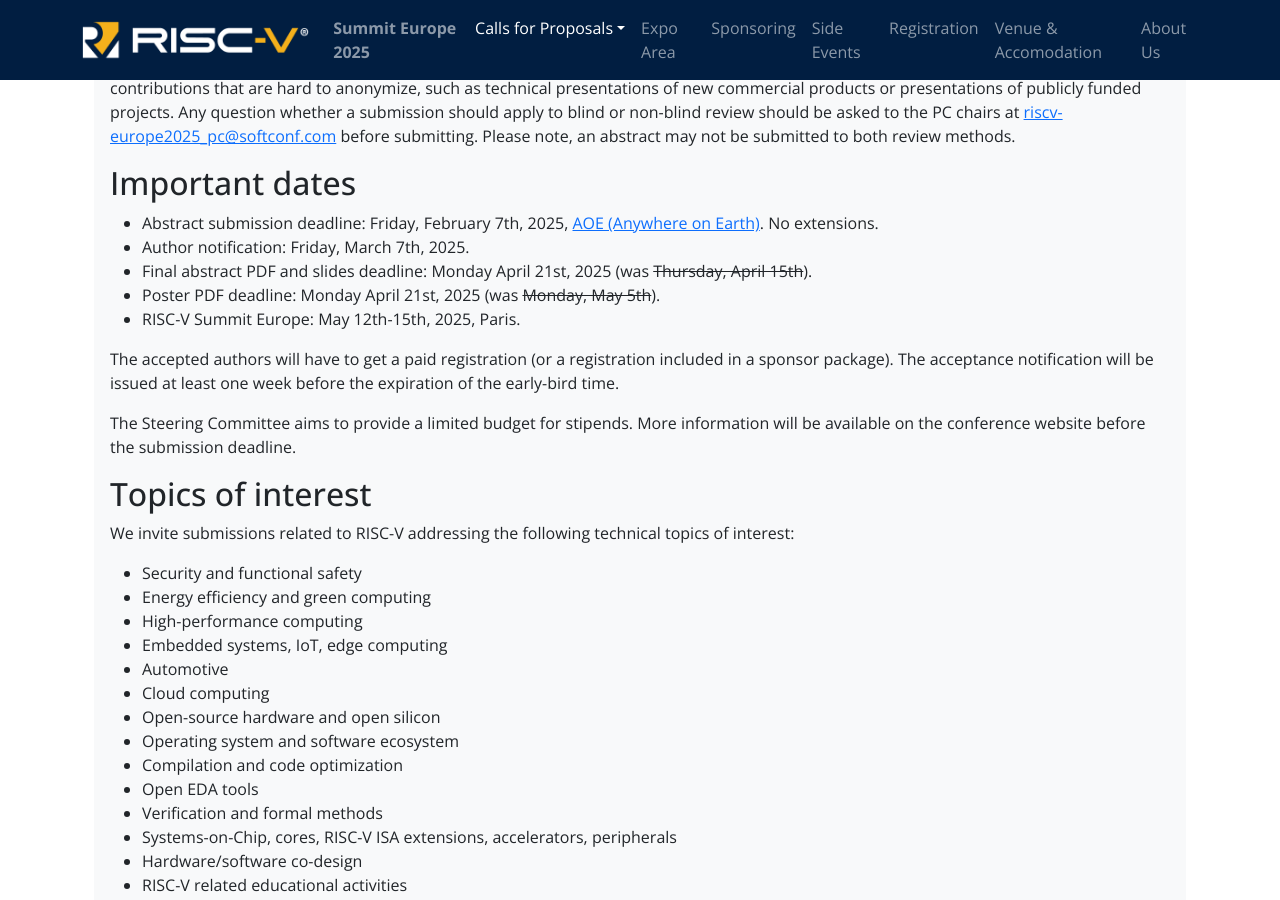
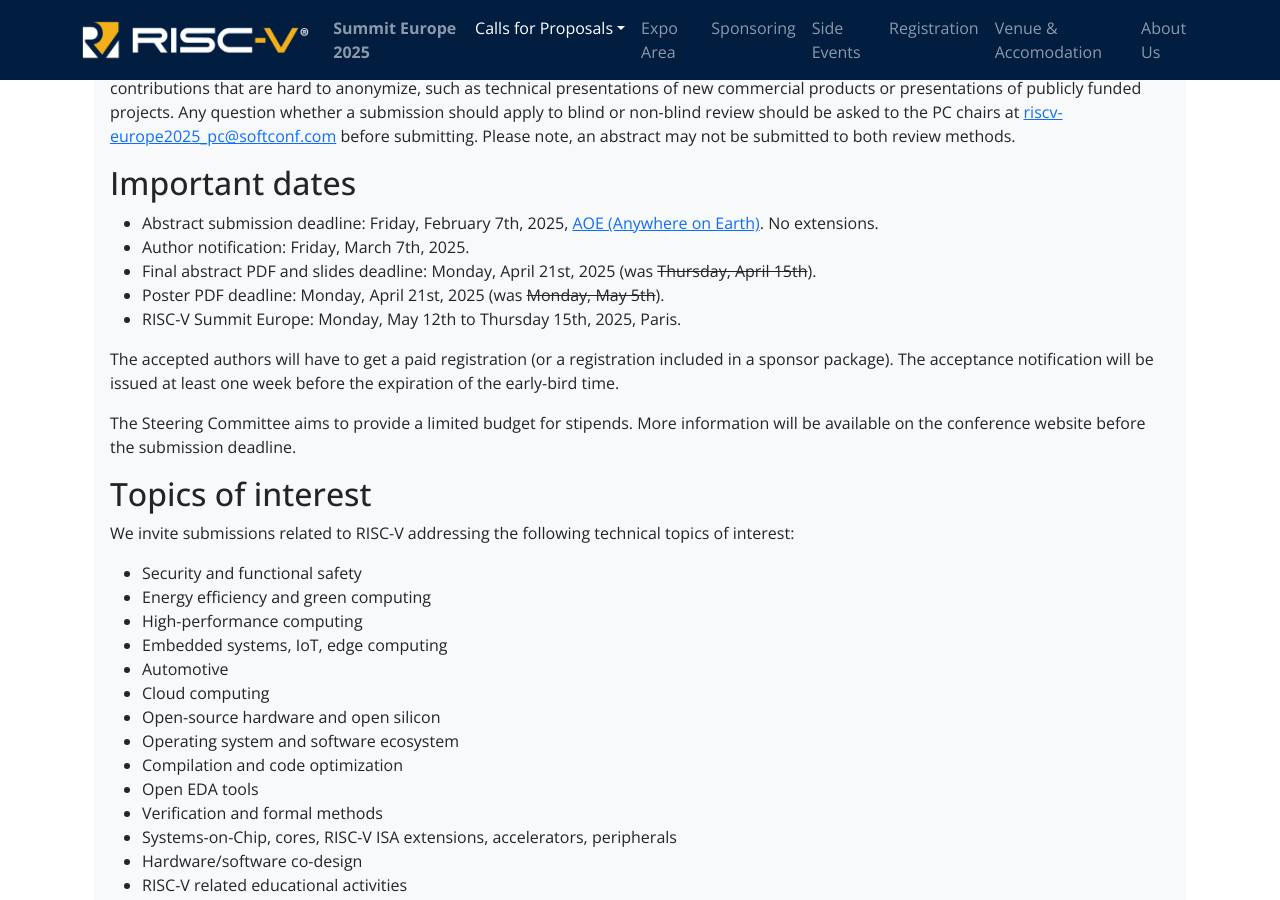
Before and after one commit to riscv-europe/summit-website-development, a Jekyll site: the page built from summit/2025/cfp.md, in a window 1280 px wide and 900 px high, scrolled down 940 px. Built offline with Jekyll 4.4.1, drawn with Linux system fonts in a browser that asks for light colours.

Commit message:
Fix: typos.

```diff
--- a/summit/2025/cfp.md
+++ b/summit/2025/cfp.md
@@ -54,9 +54,9 @@
   Earth)](https://en.wikipedia.org/wiki/Anywhere_on_Earth). No
   extensions.
 - Author notification: Friday, March 7th, 2025.
-- Final abstract PDF and slides deadline: Monday April 21st, 2025 (was ~~Thursday, April 15th~~).
-- Poster PDF deadline: Monday April 21st, 2025 (was ~~Monday, May 5th~~).
-- RISC-V Summit Europe: May 12th-15th, 2025, Paris.
+- Final abstract PDF and slides deadline: Monday, April 21st, 2025 (was ~~Thursday, April 15th~~).
+- Poster PDF deadline: Monday, April 21st, 2025 (was ~~Monday, May 5th~~).
+- RISC-V Summit Europe: Monday, May 12th to Thursday 15th, 2025, Paris.
 
 The accepted authors will have to get a paid registration (or a
 registration included in a sponsor package). The acceptance
```
